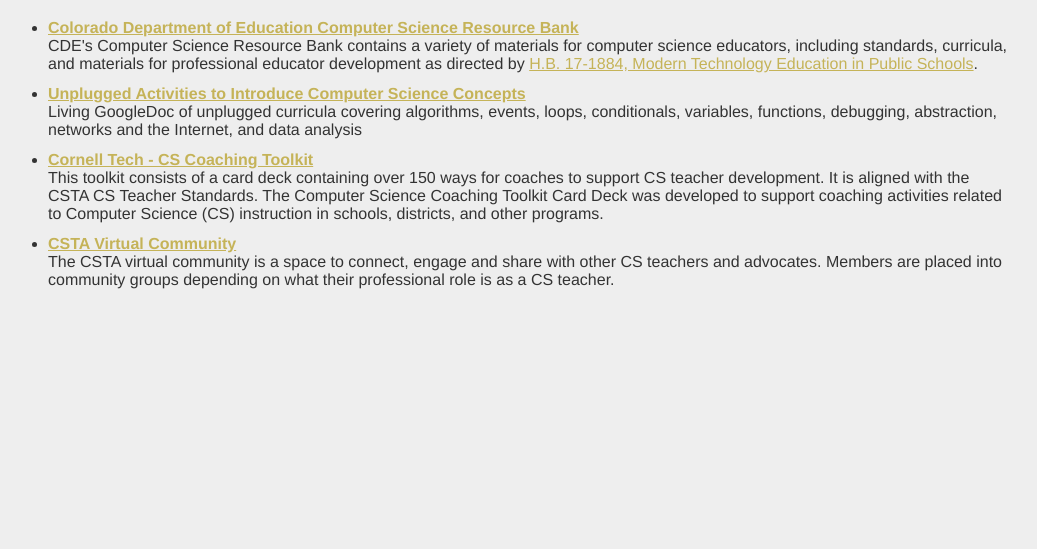
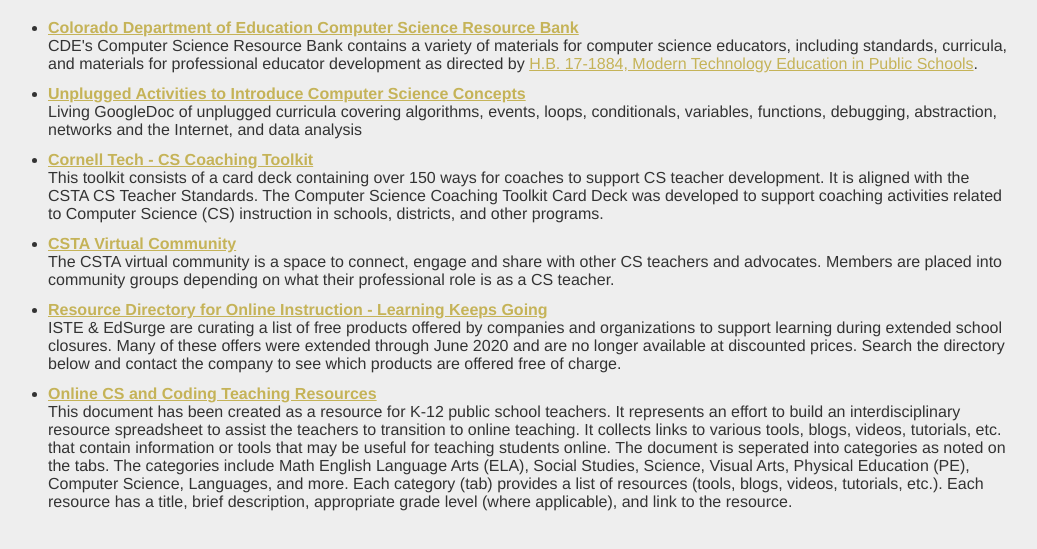
Before and after one commit to rowschool/resources, a Gatsby site: page / in a window 1280 px wide. Shown: the part 203-752 px from the top of the page, without its empty margins (112-1149 px from the left). Built offline with nearby package versions, Linux system fonts and the light colour scheme; Gatsby itself is replaced by a stand-in of ours.

Commit message:
Added two more resources

```diff
--- a/src/pages/index.js
+++ b/src/pages/index.js
@@ -50,6 +50,24 @@ const IndexPage = () => (
                 <br />
                 The CSTA virtual community is a space to connect, engage and share with other CS teachers and advocates. Members are placed into community groups depending on what their professional role is as a CS teacher.
             </li>
+            <li>
+                <strong>
+                    <a rel="noopener noreferrer" target="_blank" href="https://docs.google.com/spreadsheets/d/1SA1N1fQkrPkkoTNKXOwm90g7kBZD6BBCN94i0HFlG2c/edit#gid=489597114">
+                        Resource Directory for Online Instruction - Learning Keeps Going
+                    </a>
+                </strong>
+                <br />
+                ISTE & EdSurge are curating a list of free products offered by companies and organizations to support learning during extended school closures. Many of these offers were extended through June 2020 and are no longer available at discounted prices. Search the directory below and contact the company to see which products are offered free of charge.
+            </li>
+            <li>
+                <strong>
+                    <a rel="noopener noreferrer" target="_blank" href="https://docs.google.com/spreadsheets/d/1I1S4Tq9Xy883WtcIPFMdTvOw7SHp9gP8HsNC2I7wwUg/edit#gid=1998323076">
+                        Online CS and Coding Teaching Resources
+                    </a>
+                </strong>
+                <br />
+                This document has been created as a resource for K-12 public school teachers. It represents an effort to build an interdisciplinary resource spreadsheet to assist the teachers to transition to online teaching. It collects links to various tools, blogs, videos, tutorials, etc. that contain information or tools that may be useful for teaching students online. The document is seperated into categories as noted on the tabs. The categories include Math English Language Arts (ELA), Social Studies, Science, Visual Arts, Physical Education (PE), Computer Science, Languages, and more. Each category (tab) provides a list of resources (tools, blogs, videos, tutorials, etc.). Each resource has a title, brief description, appropriate grade level (where applicable), and link to the resource.
+            </li>
         </ul>
     </div>
 );
```
Also changed, not shown: 1 other file.
